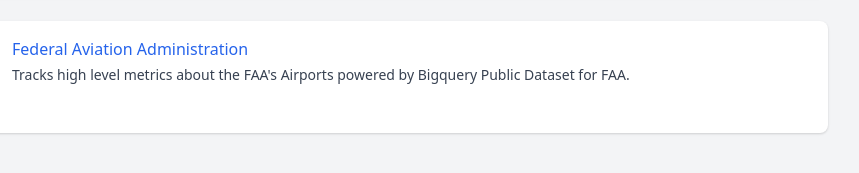
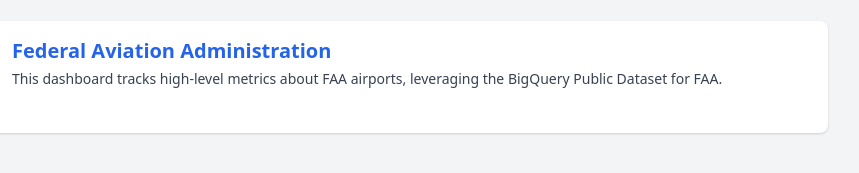
Before and after one commit to nilima-c/nilima-c.github.io, a plain HTML site: page index.html in a window 1280 px wide. Shown: the part 627-800 px from the top of the page, 300-1159 px from the left. Drawn offline with nearby package versions, Linux system fonts and the light colour scheme.

Commit message:
Update index.html

```diff
--- a/index.html
+++ b/index.html
@@ -73,11 +73,12 @@
       <div class="bg-white rounded-lg shadow p-4 mb-6 flex items-start space-x-4">
       <img src="https://raw.githubusercontent.com/nilima-c/nilima-c.github.io/main/images/FAAreport.png" alt="Looker Report 3" class="w-32 h-20 object-cover rounded">
       <div>
-        <h3 class="text-xl font-bold"></h3>
-        <a href="https://lookerstudio.google.com/reporting/5c900557-a9af-4c41-ad75-7877ab4ecd34/page/d6mJF" class="text-blue-600 hover:underline" target="_blank" rel="noopener">Federal Aviation Administration</a>
+        <h3 class="text-xl font-bold">
+          <a href="https://lookerstudio.google.com/reporting/5c900557-a9af-4c41-ad75-7877ab4ecd34/page/d6mJF" class="text-blue-600 hover:underline" target="_blank" rel="noopener">Federal Aviation Administration</a>
+        </h3>
         </h3>
         <p class="text-sm text-gray-700 mt-1">
-        Tracks high level metrics about the FAA's Airports powered by Bigquery Public Dataset for FAA.
+        This dashboard tracks high-level metrics about FAA airports, leveraging the BigQuery Public Dataset for FAA.
         </p>
       </div>
       </div>
```
